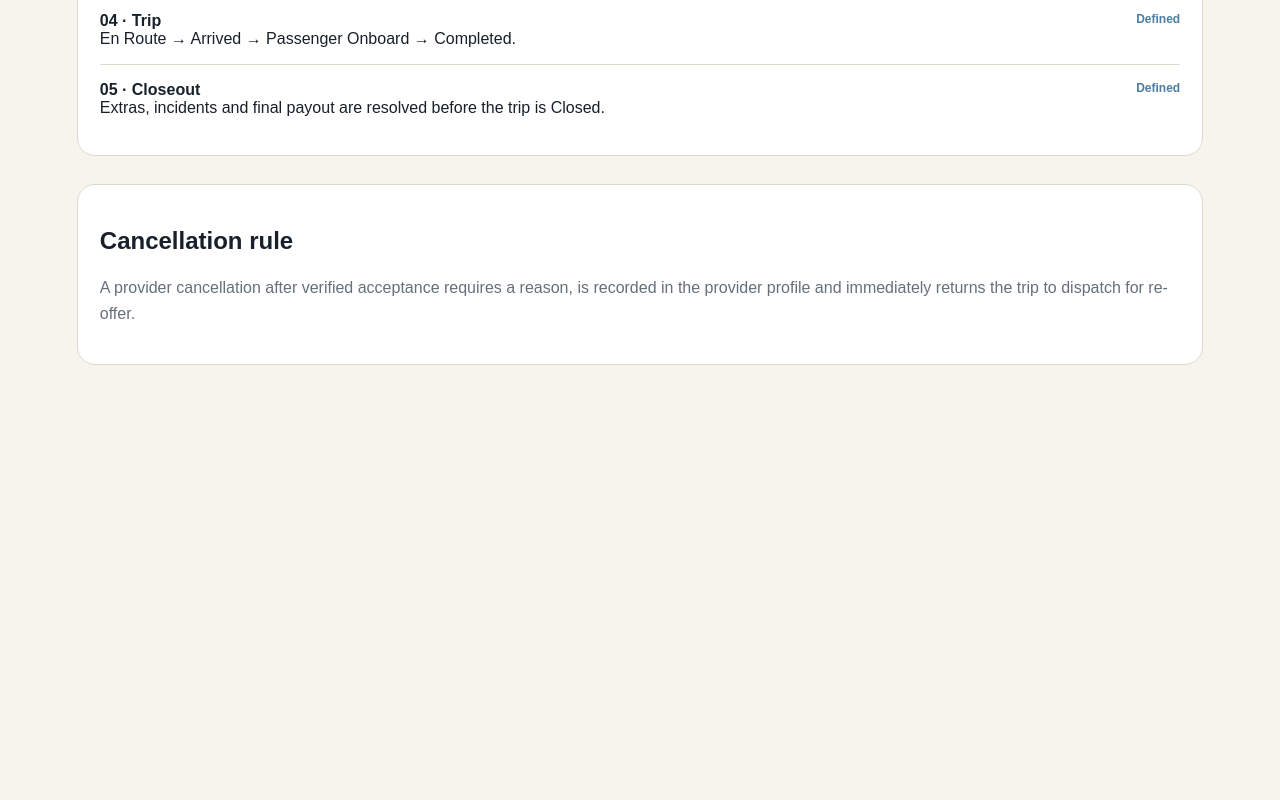
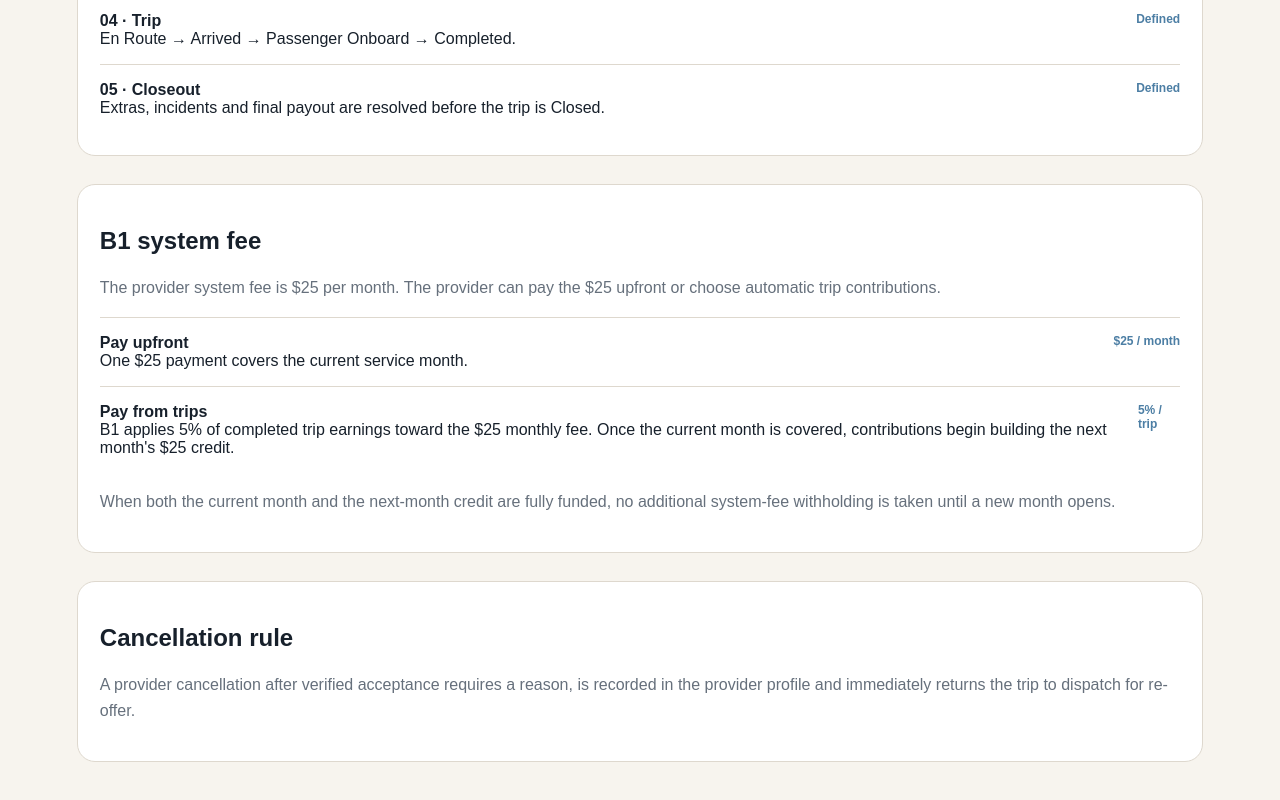
Before and after one commit to B1resever/blackone, a Next.js app: page /driver in a window 1280 px wide. Shown: the part 995-1795 px from the top of the page. Before the commit the page ends 1458 px from the top, so only its background shows below. Built offline with nearby package versions, Linux system fonts and the light colour scheme.

Commit message:
Explain B1 provider monthly fee options

```diff
--- a/app/driver/page.tsx
+++ b/app/driver/page.tsx
@@ -33,6 +33,13 @@ export default function DriverPage() {
         ))}
       </section>
       <section className="panel">
+        <h2>B1 system fee</h2>
+        <p>The provider system fee is $25 per month. The provider can pay the $25 upfront or choose automatic trip contributions.</p>
+        <div className="queue"><span><strong>Pay upfront</strong><br />One $25 payment covers the current service month.</span><b>$25 / month</b></div>
+        <div className="queue"><span><strong>Pay from trips</strong><br />B1 applies 5% of completed trip earnings toward the $25 monthly fee. Once the current month is covered, contributions begin building the next month's $25 credit.</span><b>5% / trip</b></div>
+        <p>When both the current month and the next-month credit are fully funded, no additional system-fee withholding is taken until a new month opens.</p>
+      </section>
+      <section className="panel">
         <h2>Cancellation rule</h2>
         <p>A provider cancellation after verified acceptance requires a reason, is recorded in the provider profile and immediately returns the trip to dispatch for re-offer.</p>
       </section>
```
